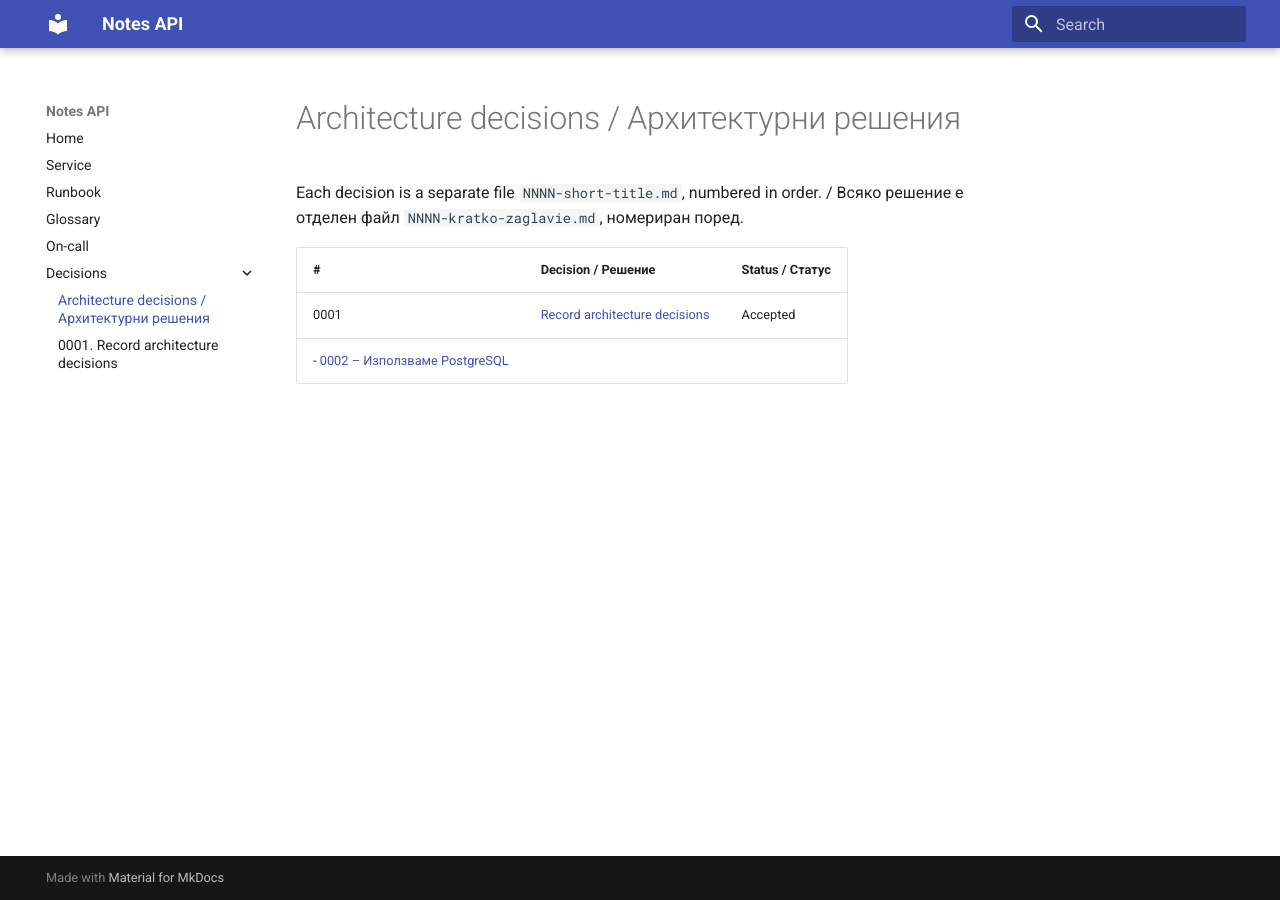
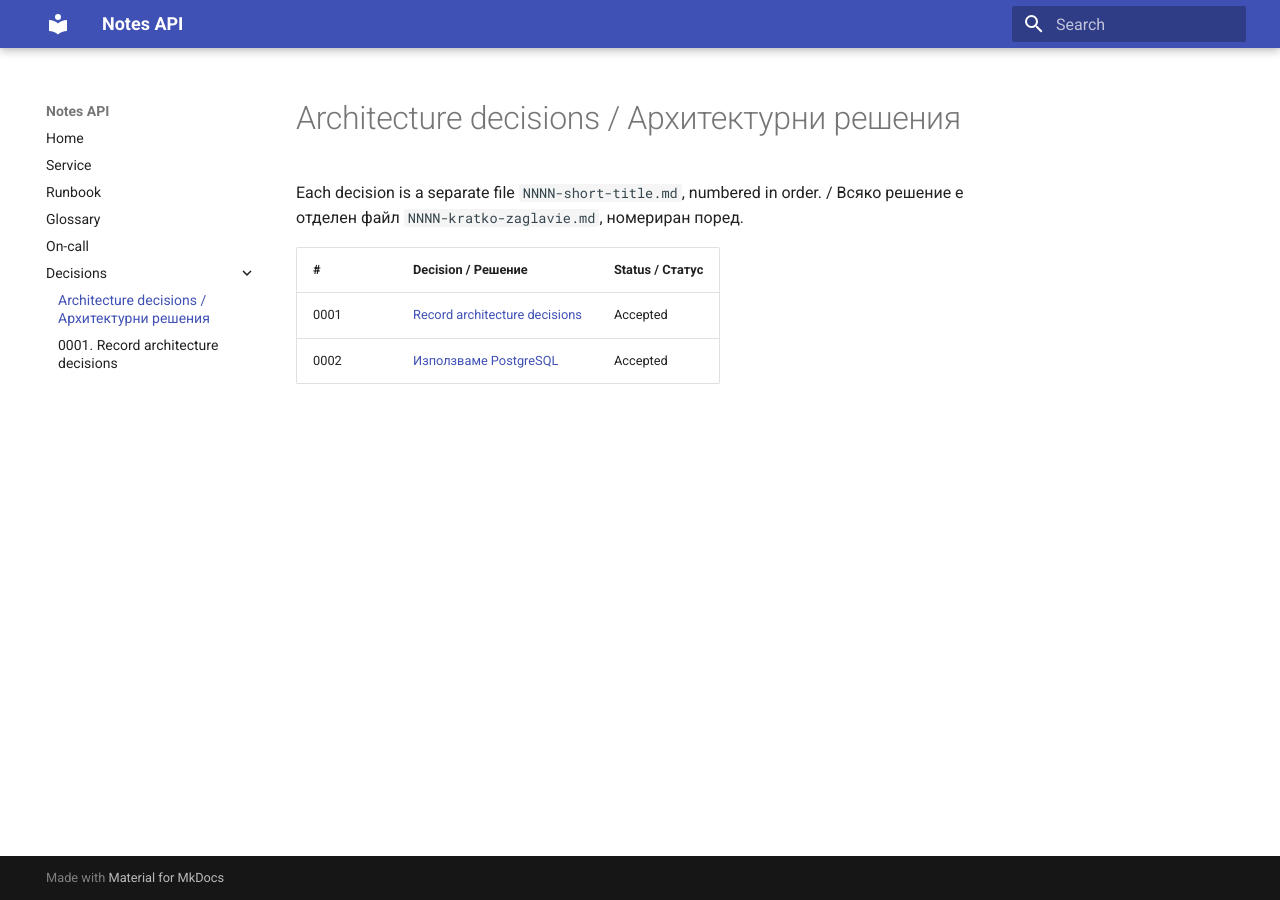
Before and after one commit to yoanasvirkova/devops-lab-fn361223021, an MkDocs documentation site: the page built from docs/adr/index.md, in a window 1280 px wide. Built offline with MkDocs 1.6.1 and Material for MkDocs 9.7.7, drawn with Linux system fonts in a browser that asks for light colours.

Commit message:
docs: fix ADR index table row

```diff
--- a/docs/adr/index.md
+++ b/docs/adr/index.md
@@ -5,4 +5,4 @@ Each decision is a separate file `NNNN-short-title.md`, numbered in order. / В
 | # | Decision / Решение | Status / Статус |
 |---|---|---|
 | 0001 | [Record architecture decisions](0001-record-architecture-decisions.md) | Accepted |
-- [0002 – Използваме PostgreSQL](0002-use-postgresql.md)
+| 0002 | [Използваме PostgreSQL](0002-use-postgresql.md) | Accepted |
```
